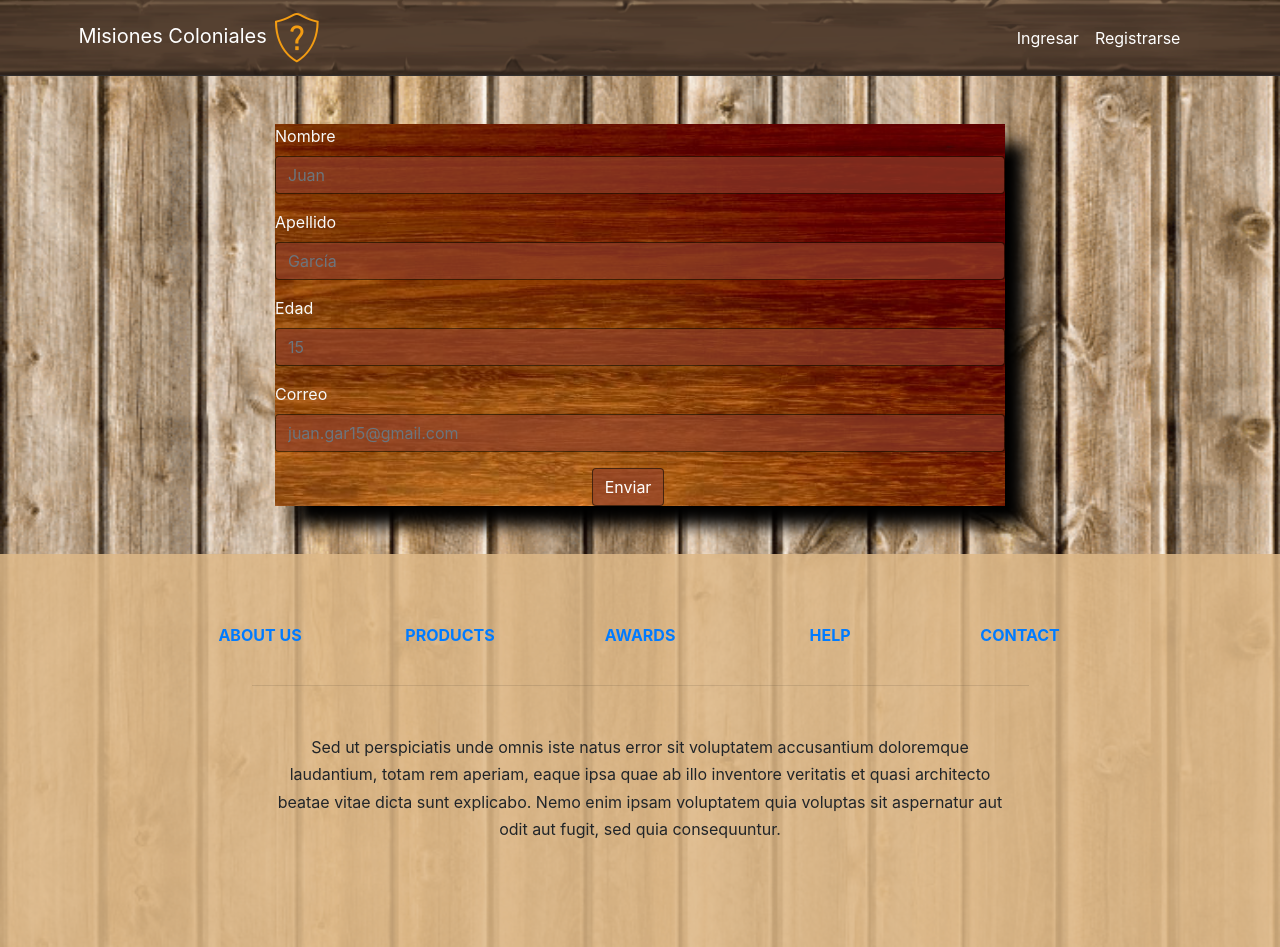
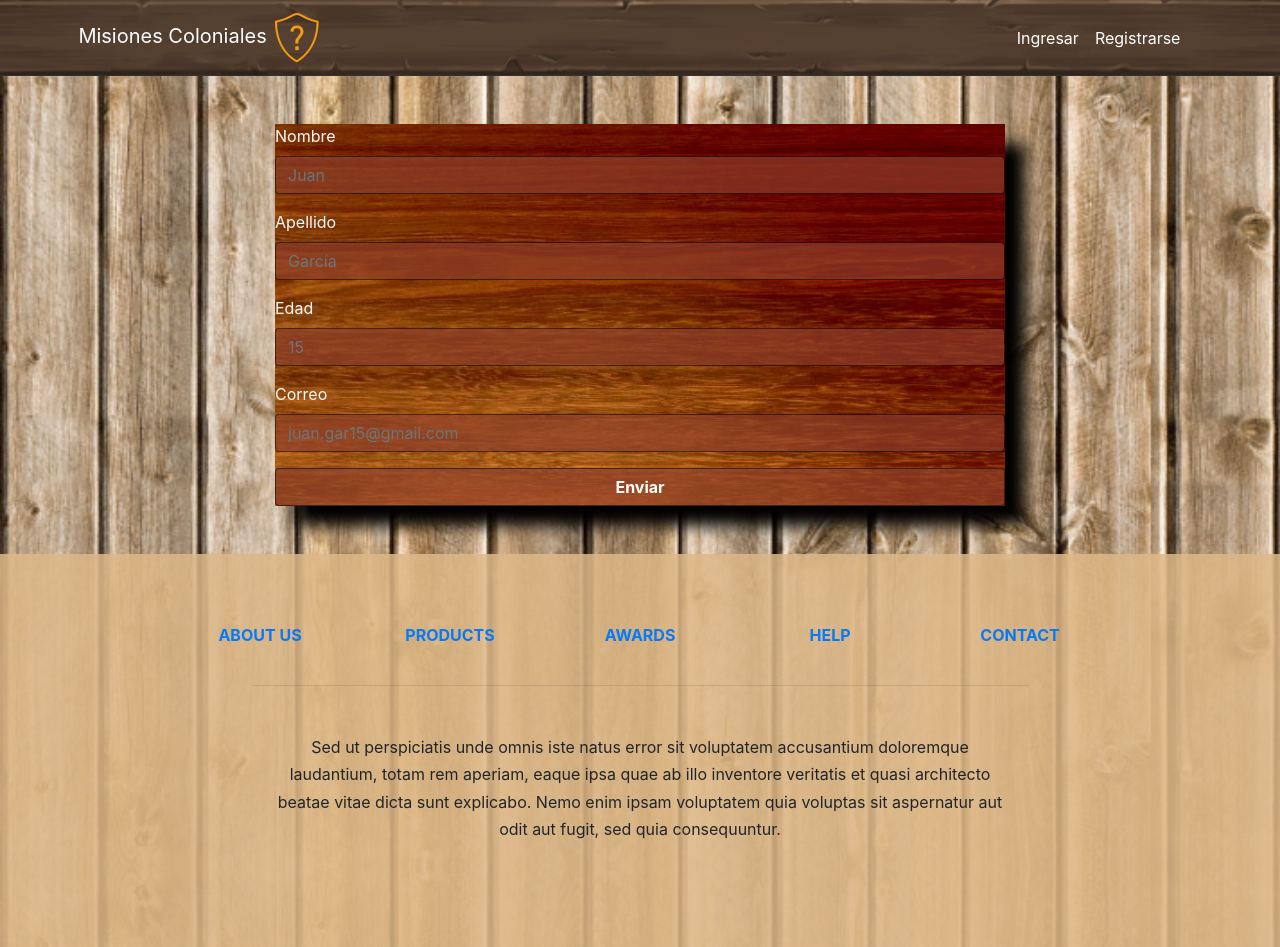
Before and after one commit to Jisargu/proyfjv001, an Angular app: page /registro in a window 1280 px wide. Built offline with nearby package versions, Linux system fonts and the light colour scheme.

Commit message:
correcion de tamaños en misiones y registro

```diff
--- a/src/app/ingresar/ingresar.component.html
+++ b/src/app/ingresar/ingresar.component.html
@@ -2,7 +2,6 @@
   <div class="row justify-content-center ingresar">
     <div class="col-7 col-sm-9 col-md-5">
   <form class="form-signin">
-    <img class="mb-4" src="./Signin Template for Bootstrap_files/bootstrap-solid.svg" alt="" width="72" height="72">
     <h1 class="h2 mb-3 font-weight-normal text-white">Please sign in</h1>
     <label for="inputEmail" class="sr-only">Email address</label>
     <input type="email" id="inputEmail" class="form-control" placeholder="Email address" required="" autofocus="">
--- a/src/app/misiones/misiones.component.scss
+++ b/src/app/misiones/misiones.component.scss
@@ -3,7 +3,7 @@
     background-repeat:no-repeat;
     background-size: 100% 100%;
     padding: 15%;
-    min-width: 18rem;
+    min-width: 15rem;
 }
 .borde-image{
     border: 50px solid transprent;
--- a/src/app/registro/registro.component.html
+++ b/src/app/registro/registro.component.html
@@ -19,11 +19,7 @@
           <label>{{etiqueta4}}</label>
           <input type="email" class="form-control" name="correo" placeholder="juan.gar15@gmail.com" [(ngModel)]="correo">
         </div>
-        <div class="row justify-content-center">
-          <div class="col-2">
-            <input type="submit" class="btn btn-dark" [value]="submitText">
-          </div>
-        </div>
+            <input type="submit" class="btn btn-dark btn-block font-weight-bold" [value]="submitText">
       </form>
 
     </div>
```
